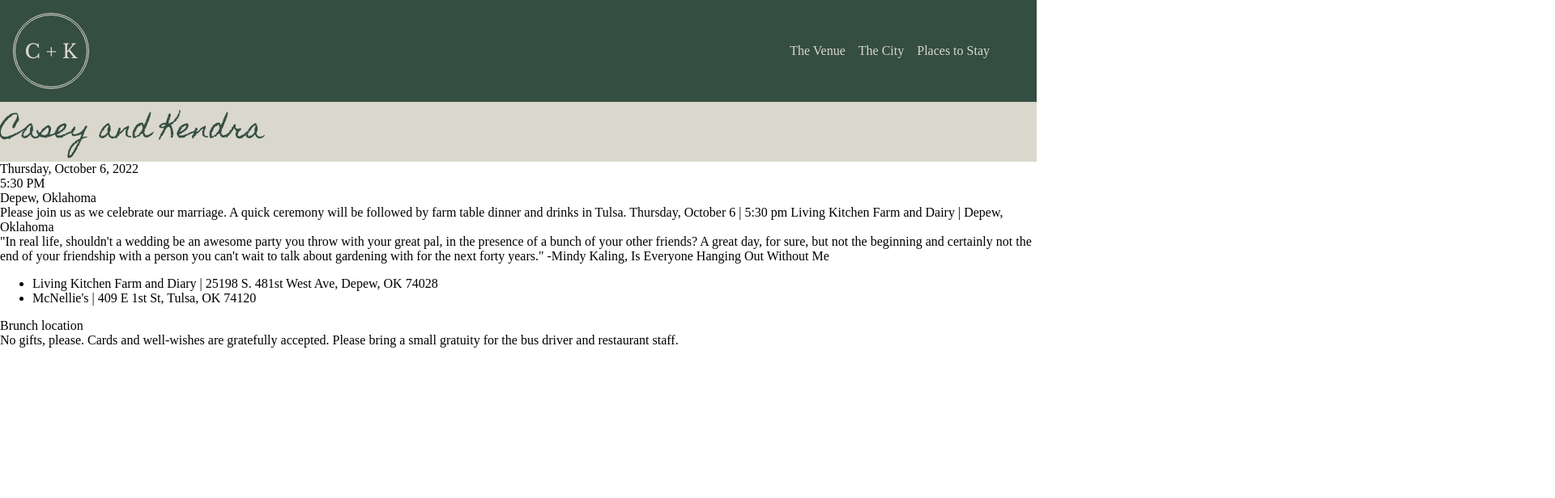
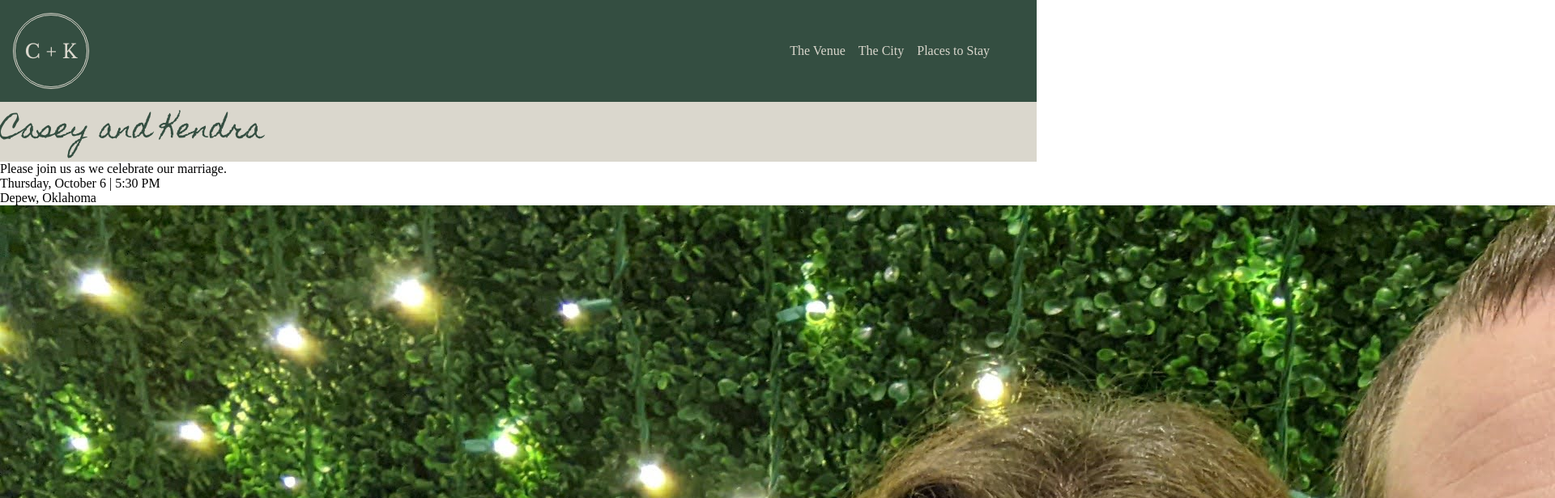
Before and after one commit to redzepova/Odin-Landing-Page-Exercise, a plain HTML site: page index.html in a window 1280 px wide. Shown: the top 616 px of the page at 81% size, 1920 px wide, since content can reach past the window. Drawn offline with nearby package versions, Linux system fonts and the light colour scheme.

Commit message:
add content

```diff
--- a/index.html
+++ b/index.html
@@ -19,18 +19,15 @@
             <li><a href="https://www.visittulsa.com/places-to-stay/hotels/">Places to Stay</a></li>
         </ul>
     </div>
-    <div class="first section">
-        <div class="title">
-            Casey and Kendra
-        </div>
-        <div class="overview">Thursday, October 6, 2022</div>
-        <div class="overview">5:30 PM</div>
+    <div class="first-section">
+        <div class="title">Casey and Kendra</div>
+        <div class="overview">Please join us as we celebrate our marriage.</div>
+        <div class="overview">Thursday, October 6 | 5:30 PM</div>
         <div class="overview">Depew, Oklahoma</div>
+        <img src="casey-and-kendra.jpg" alt="" id="c-k-selfie">
     </div>
     <div class="basic">
-        Please join us as we celebrate our marriage. A quick ceremony will be followed by farm table dinner and drinks in Tulsa.
-        Thursday, October 6 | 5:30 pm
-        Living Kitchen Farm and Dairy | Depew, Oklahoma
+        words words words
     </div>
     <div class="pictures">
         <div class="photo"></div>
```
Also changed, not shown: casey-and-kendra.jpg (added).
